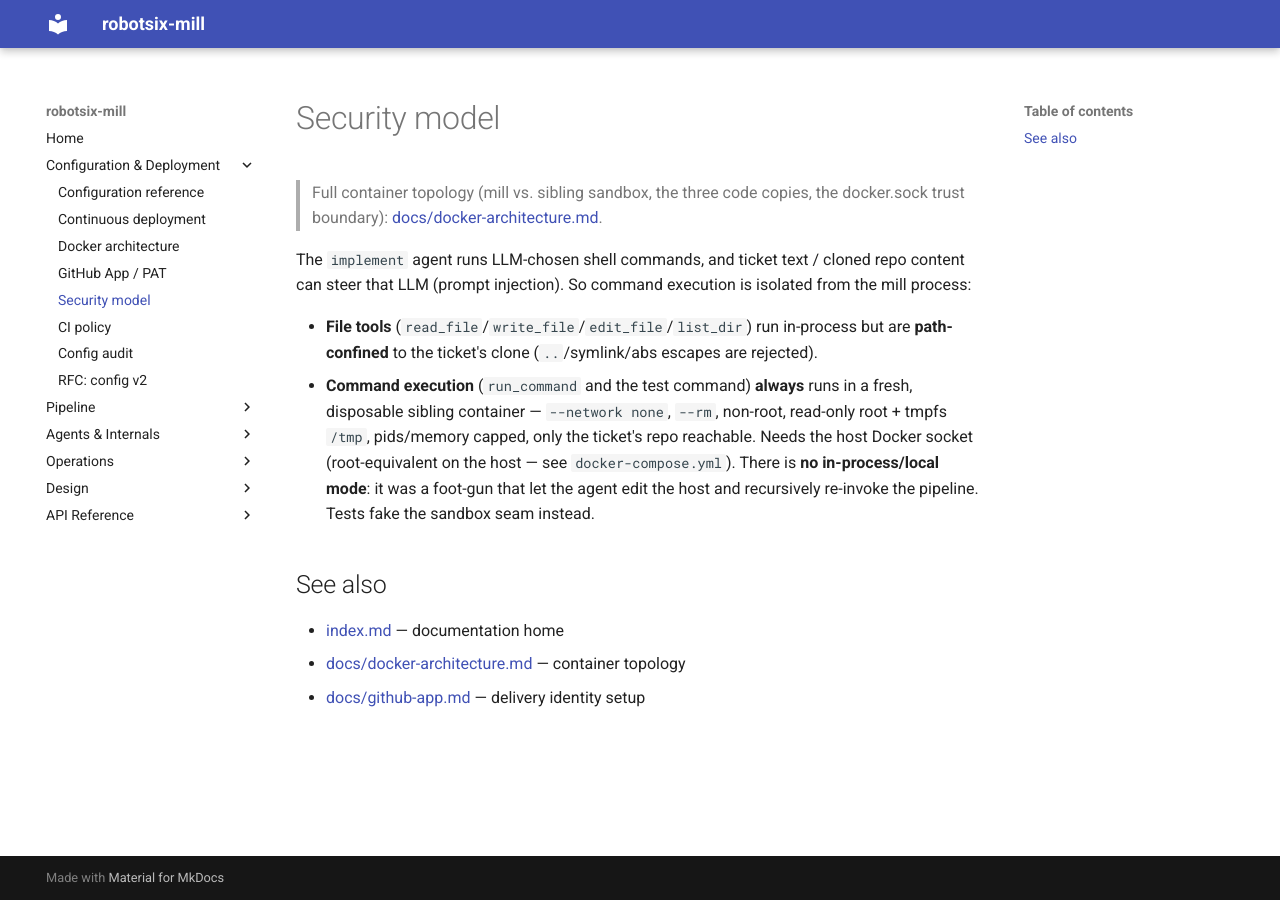
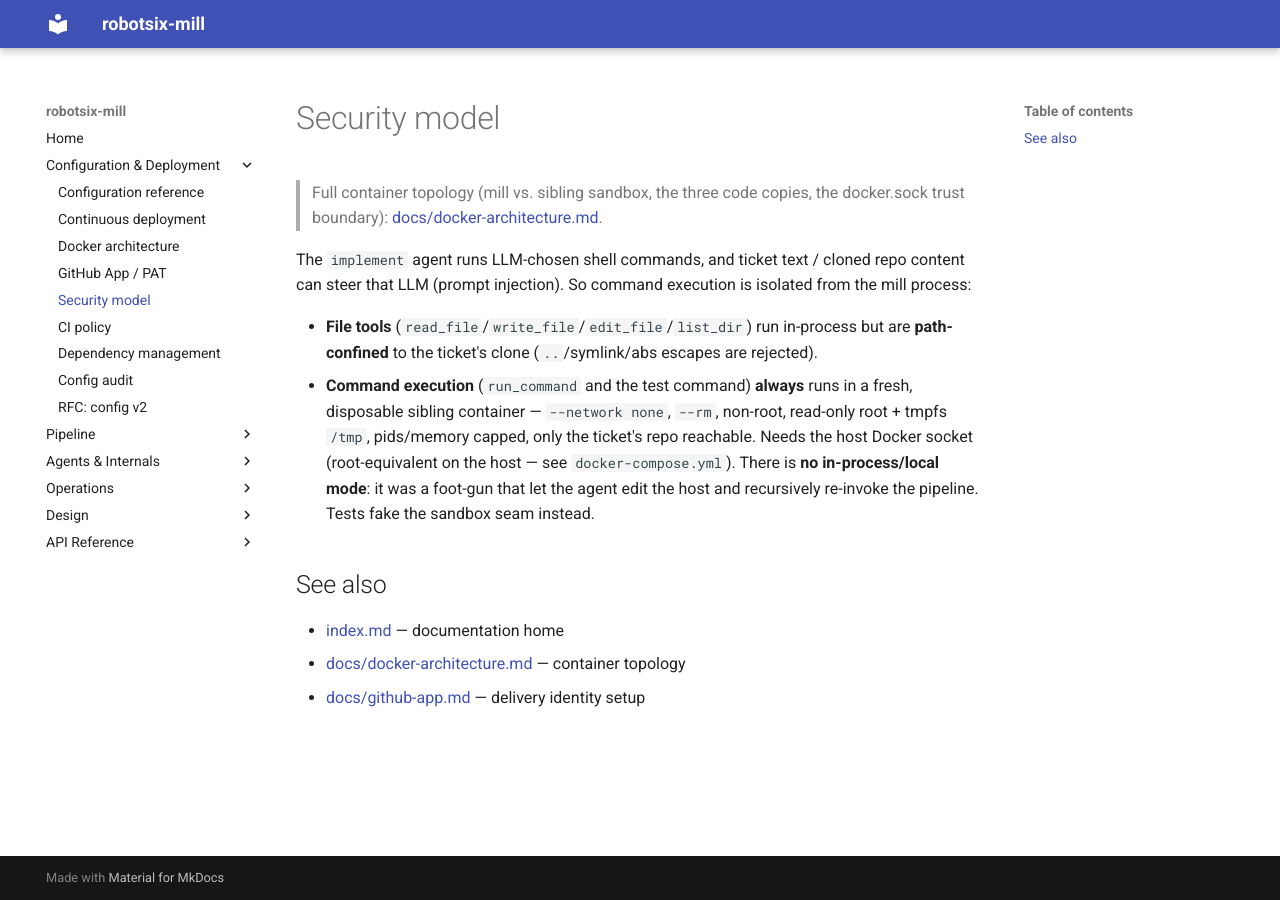
Before and after one commit to damien-robotsix/robotsix-mill, an MkDocs documentation site: the page built from docs/security.md, in a window 1280 px wide. Built offline with MkDocs 1.6.1 and Material for MkDocs 9.7.7, drawn with Linux system fonts in a browser that asks for light colours.

Commit message:
docs: add dependencies.md to mkdocs nav — unbreak main (test_no_orphan_docs)
Semantic collision between #1054 (nav-coverage test) and #1055 (added
docs/dependencies.md without a nav entry): each PR green alone, red
together. Three automated fixers (38db, 026f, af97) were successively
dedup-closed without landing the fix (the deadlock class ticket 311d
guards against), so this is the minimal operator unbreak.

Co-Authored-By: Claude Fable 5 <noreply@anthropic.com>

```diff
--- a/mkdocs.yml
+++ b/mkdocs.yml
@@ -16,6 +16,7 @@ nav:
       - GitHub App / PAT: github-app.md
       - Security model: security.md
       - CI policy: ci-policy.md
+      - Dependency management: dependencies.md
       - Config audit: config-audit.md
       - "RFC: config v2": rfc-config-v2.md
   - Pipeline:
```
